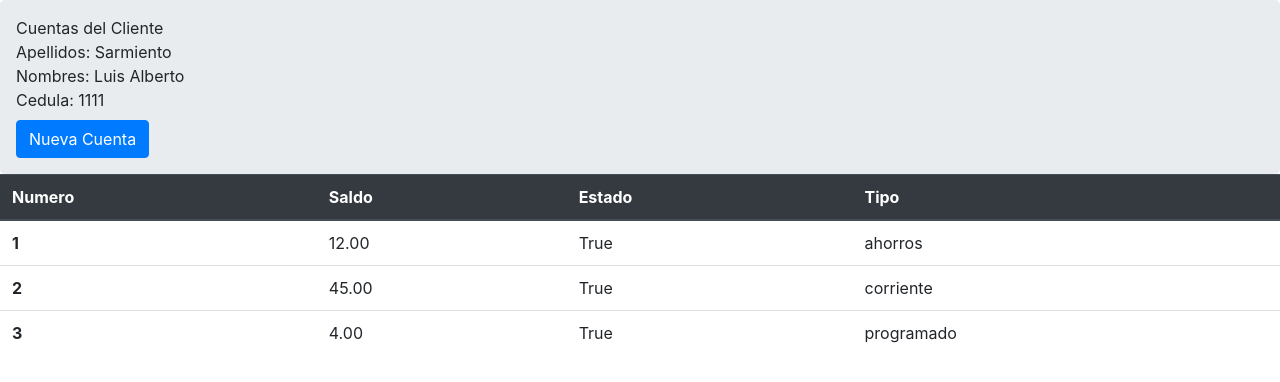
After one commit to Allen2316/Html-y-Css, a Django app: template practicas_django/cooperativa/templates/cuentas/index.html in a window 1280 px wide. The commit adds this page. Shown: the top 382 px of the page. Run offline with Django 3.2, Linux system fonts and the light colour scheme; the template is opened without the code that fills it: values that come from a table or form of the project are taken from there, others are empty; data comes from the database, SQL or seed files in the repository; both versions use the stored data as it was after the commit; parts of the project's set-up code (start-up, migrations or seed data) failed here and were passed over.

Commit message:
update
actualziacion de listar cuentas y creacion de clientes-cuentas

```diff
--- a/practicas_django/cooperativa/apps/gestion_clientes/forms.py
+++ b/practicas_django/cooperativa/apps/gestion_clientes/forms.py
@@ -6,7 +6,7 @@ class FormularioCliente(forms.ModelForm):
     class Meta:
         model = Cliente
         fields = ["cedula", "apellidos", "nombres",
-                  "genero", "estadoCivil", "correo", "telefono"]
+                  "genero", "estadoCivil", "correo", "telefono","celular","direccion"]
 
 class FormularioCuenta(forms.ModelForm):
 
--- a/practicas_django/cooperativa/apps/gestion_clientes/urls.py
+++ b/practicas_django/cooperativa/apps/gestion_clientes/urls.py
@@ -2,8 +2,9 @@ from django.urls import path
 from . import views
 
 urlpatterns = [
-
-    path('',views.index, name="clientes"),
+    path('', views.index, name="clientes"),
     path('crearClientes', views.crearCliente, name="crearClientes"),
-
+    path('modificar_clientes/<int:cedula>/', views.modificarCliente, name="modificar_clientes"),
+    path('cuentas/<int:cedula>/', views.listarCuentas, name="cuentas"),
+    path('crear_cuentas', views.crearCuenta, name="crear_cuentas"),
 ]
--- a/practicas_django/cooperativa/apps/modelo/models.py
+++ b/practicas_django/cooperativa/apps/modelo/models.py
@@ -22,11 +22,11 @@ class Cliente(models.Model):
     correo= models.CharField(max_length = 105)
     telefono = models.CharField(max_length = 15)
     celular = models.CharField(max_length = 15)
-    direccion = models.CharField(max_length = 200)
+    direccion = models.TextField(max_length = 200)
     date_created =models.DateTimeField(auto_now_add = True)
 
     def __str__(self):
-        return self.celular
+        return self.cedula
 
 class Cuenta(models.Model):
     listaTipoCuenta =(
@@ -43,7 +43,7 @@ class Cuenta(models.Model):
     cliente = models.ForeignKey(Cliente, on_delete= models.CASCADE)
     date_created =models.DateTimeField(auto_now_add = True)
     def __str__(self):
-        cadena = str(self.saldo)+";"+ str(self.cuenta_id)
+        cadena = str(self.saldo)+"; "+ str(self.cuenta_id)
         return cadena
 
 class Transaccion(models.Model):
--- a/practicas_django/cooperativa/templates/clientes/crearClientes.html
+++ b/practicas_django/cooperativa/templates/clientes/crearClientes.html
@@ -6,6 +6,7 @@
     <form method="POST"> {% csrf_token %}
         <div class="form-group">
             {{formulario_cliente.as_p}}
+            {{formulario_cuenta.as_p}}
         </div>
         <button type="submit" class="btn btn-primary">Registrar</button>
     </form>
--- a/practicas_django/cooperativa/templates/clientes/index.html
+++ b/practicas_django/cooperativa/templates/clientes/index.html
@@ -16,11 +16,11 @@
     <tbody>
         {% for cliente in listaClientes %}
         <tr>
-            <th scope="row">{{cliente.cedula}}</th>
+            <th scope="row"><a href="{% url 'modificar_clientes' cliente.cedula%}">{{cliente.cedula}}</a></th>
             <td>{{cliente.apellidos}}</td>
             <td>{{cliente.nombres}}</td>
             <td>{{cliente.correo}}</td>
-            <td>++|--</td>
+            <td><a href="{% url 'cuentas' cliente.cedula%}">Cuentas</a></td>
         </tr>
         {% endfor %}
     </tbody>
--- /dev/null
+++ b/practicas_django/cooperativa/templates/clientes/modificar.html
@@ -0,0 +1 @@
+{{cliente.cedula}}
--- /dev/null
+++ b/practicas_django/cooperativa/templates/cuentas/index.html
@@ -0,0 +1,31 @@
+<link rel="stylesheet" href="https://cdn.jsdelivr.net/npm/bootstrap@4.5.3/dist/css/bootstrap.min.css"
+    integrity="sha384-TX8t27EcRE3e/ihU7zmQxVncDAy5uIKz4rEkgIXeMed4M0jlfIDPvg6uqKI2xXr2" crossorigin="anonymous">
+<div class="jumbotron p-3 m-0">
+    Cuentas del Cliente <br>
+    Apellidos: {{cliente.apellidos}} <br>
+    Nombres: {{cliente.nombres}} <br>
+    Cedula: {{cliente.cedula}} <br>
+    <a href="{% url 'crear_cuentas' %}" class="btn btn-primary mt-2">Nueva Cuenta</a>
+</div>
+
+
+<table class="table">
+    <thead class="thead-dark">
+        <tr>
+            <th scope="col">Numero</th>
+            <th scope="col">Saldo</th>
+            <th scope="col">Estado</th>
+            <th scope="col">Tipo</th>
+        </tr>
+    </thead>
+    <tbody>
+        {% for cuenta in cuentas %}
+        <tr>
+            <th scope="row">{{cuenta.numero}}</th>
+            <td>{{cuenta.saldo}}</td>
+            <td>{{cuenta.estado}}</td>
+            <td>{{cuenta.tipoCuenta}}</td>
+        </tr>
+        {% endfor %}
+    </tbody>
+</table>
```
Also changed, not shown: practicas_django/cooperativa/apps/gestion_clientes/views.py (+35 -9 lines), practicas_django/cooperativa/db.sqlite3, practicas_django/cooperativa/templates/cuentas/crear.html (added).
